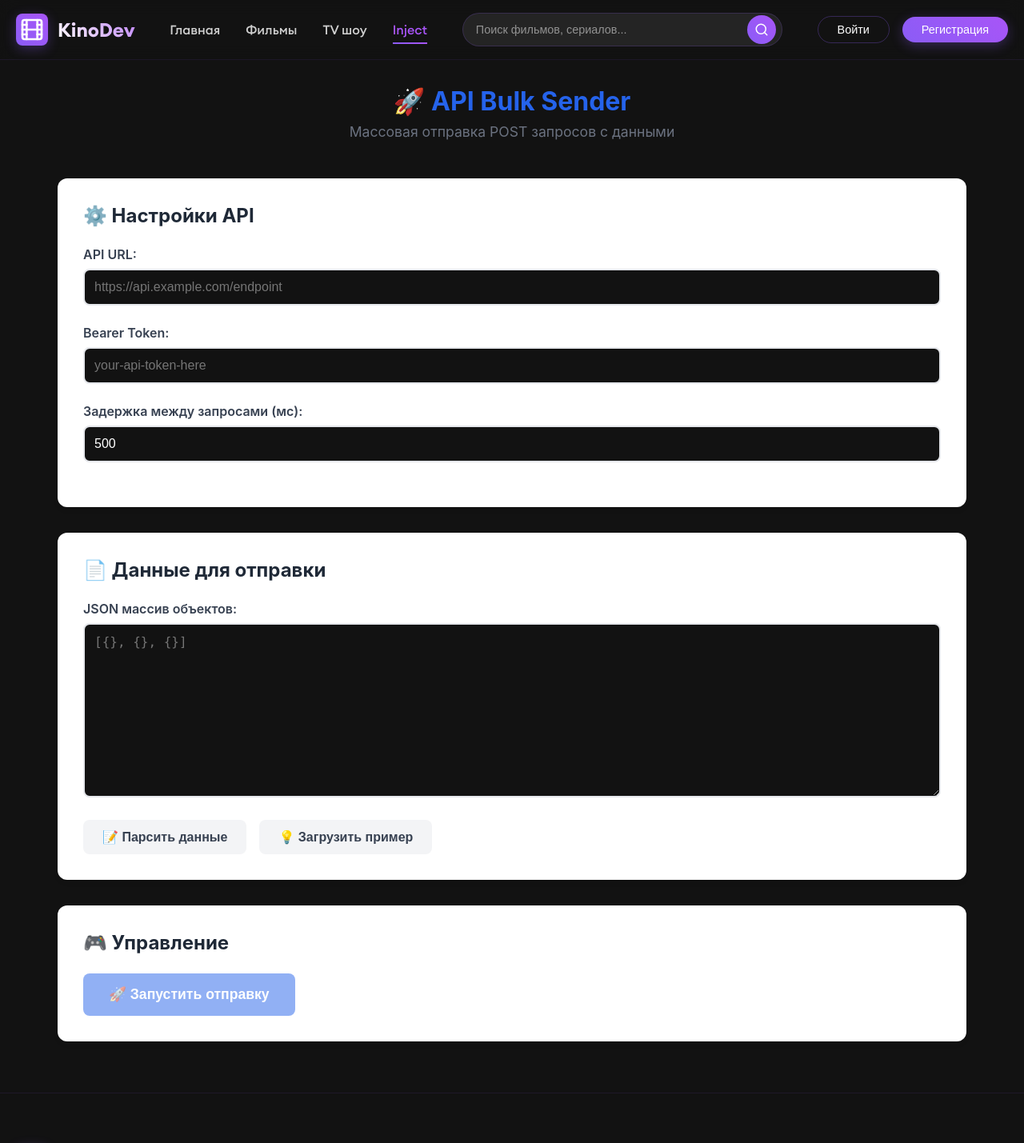
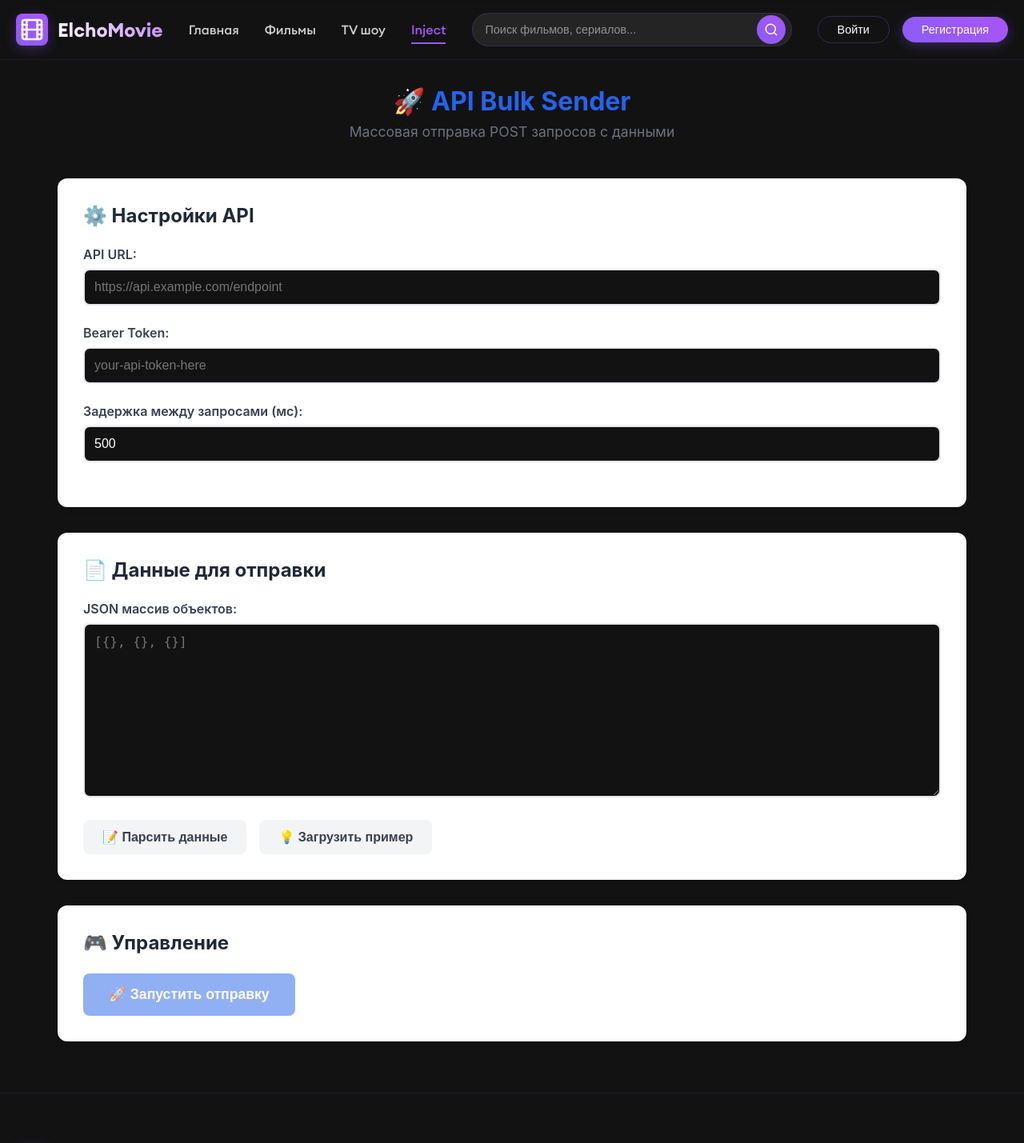
Before and after one commit to Elkhan2003/ElchoMovie, a SvelteKit app: page /inject in a window 1280 px wide. Shown: the top 1429 px of the page at 80% size. Built offline with nearby package versions, Linux system fonts and the light colour scheme.

Commit message:
rename project

```diff
--- a/package.json
+++ b/package.json
@@ -1,5 +1,5 @@
 {
-	"name": "svelte",
+	"name": "elcho_movie",
 	"private": true,
 	"version": "0.0.1",
 	"type": "module",
--- a/src/components/layout/Footer.svelte
+++ b/src/components/layout/Footer.svelte
@@ -59,7 +59,7 @@
 					<div class="logo_icon">
 						<Film size={32} />
 					</div>
-					<span class="logo_text">KinoDev</span>
+					<span class="logo_text">ElchoMovie</span>
 				</a>
 				<p class="footer_description">
 					Ваш идеальный спутник в мире кино и сериалов. Откройте для себя новые
--- a/src/components/layout/Header.svelte
+++ b/src/components/layout/Header.svelte
@@ -36,7 +36,7 @@
 				<div class="logo_icon">
 					<Film size={32} />
 				</div>
-				<span class="logo_text">KinoDev</span>
+				<span class="logo_text">ElchoMovie</span>
 			</a>
 
 			<!-- Навигация -->
```
